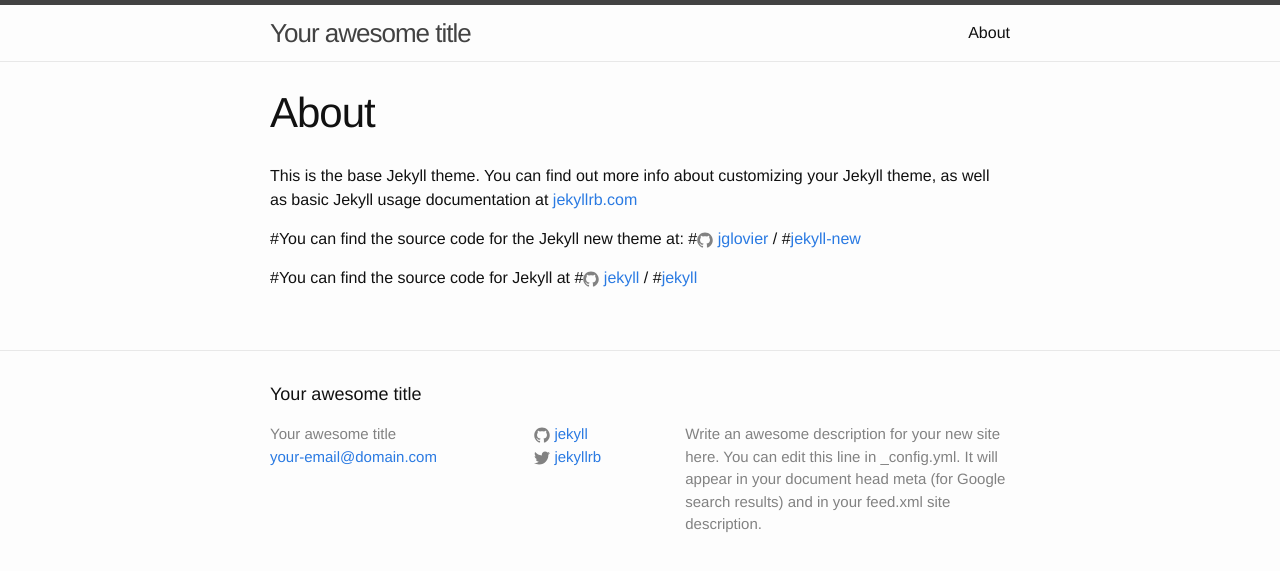
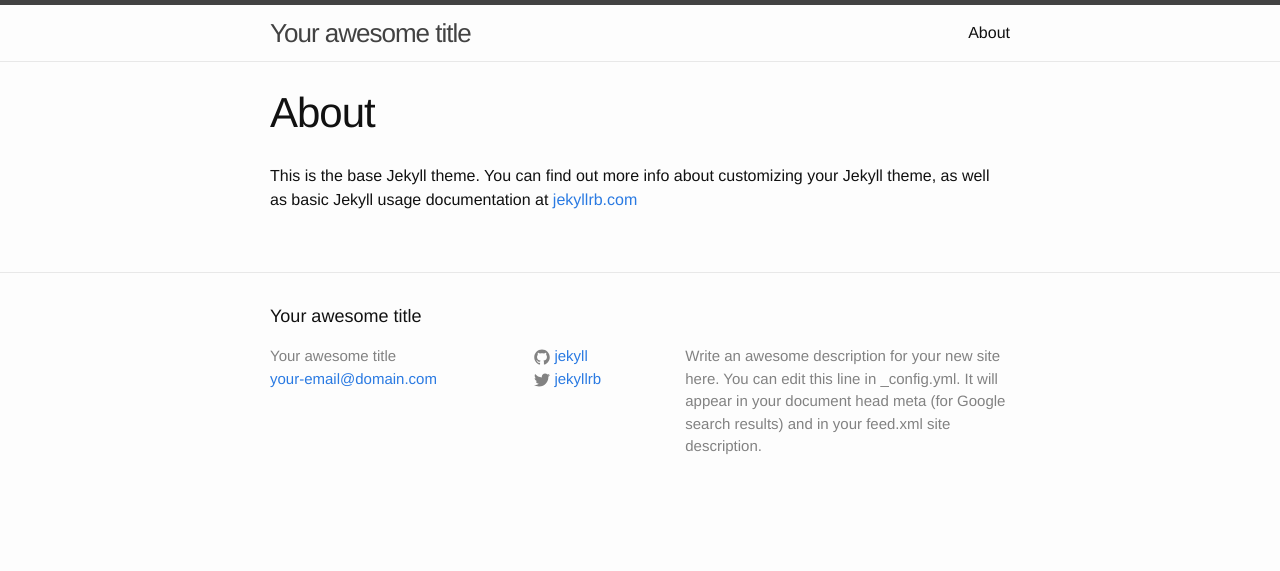
Before and after one commit to sergiofagostinho/sergiofagostinho.github.io, a Jekyll site: the page built from blog/about.md, in a window 1280 px wide. Shown: the top 571 px of the page. Built offline with Jekyll 4.4.1, drawn with Linux system fonts in a browser that asks for light colours.

Commit message:
Yet another attempt to fix the "symlink" issue.

```diff
--- a/blog/about.md
+++ b/blog/about.md
@@ -5,11 +5,3 @@
 ---
 
 This is the base Jekyll theme. You can find out more info about customizing your Jekyll theme, as well as basic Jekyll usage documentation at [jekyllrb.com](http://jekyllrb.com/)
-
-#You can find the source code for the Jekyll new theme at:
-#{% include icon-github.html username="jglovier" %} /
-#[jekyll-new](https://github.com/jglovier/jekyll-new)
-
-#You can find the source code for Jekyll at
-#{% include icon-github.html username="jekyll" %} /
-#[jekyll](https://github.com/jekyll/jekyll)
```
